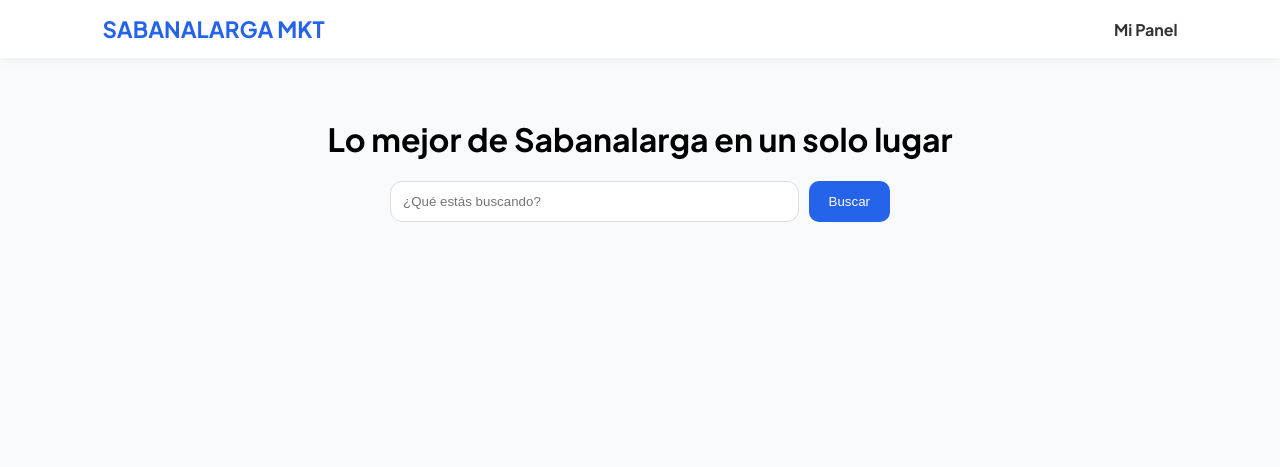
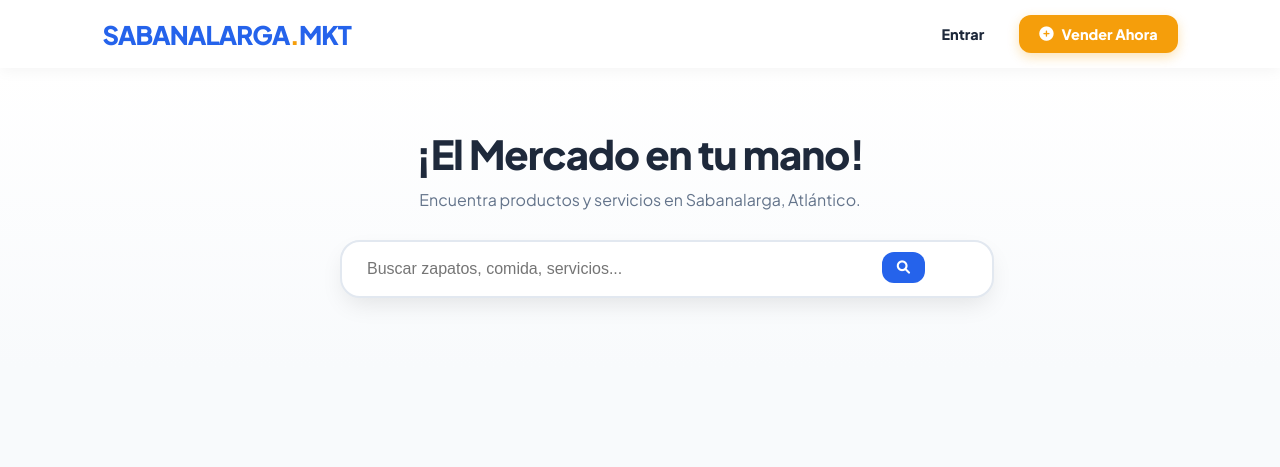
Before and after one commit to gleiderr99-boop/nuevo-proyecto, a Flask app: page / in a window 1280 px wide. Shown: the top 467 px of the page. Run offline with Flask 3, Linux system fonts and the light colour scheme.

Commit message:
Update index.html

```diff
--- a/templates/index.html
+++ b/templates/index.html
@@ -3,49 +3,236 @@
 <head>
     <meta charset="UTF-8">
     <meta name="viewport" content="width=device-width, initial-scale=1.0">
-    <title>Sabanalarga Market</title>
-    <link href="https://fonts.googleapis.com/css2?family=Plus+Jakarta+Sans:wght@400;700&display=swap" rel="stylesheet">
+    <title>Sabanalarga Market | La mejor vitrina</title>
+    <link href="https://fonts.googleapis.com/css2?family=Plus+Jakarta+Sans:wght@400;600;800&display=swap" rel="stylesheet">
     <link rel="stylesheet" href="https://cdnjs.cloudflare.com/ajax/libs/font-awesome/6.0.0/css/all.min.css">
+
     <style>
-        :root { --primary: #2563eb; --bg: #f8fafc; }
-        body { font-family: 'Plus Jakarta Sans', sans-serif; background: var(--bg); margin: 0; }
-        nav { background: white; padding: 15px 8%; display: flex; justify-content: space-between; align-items: center; box-shadow: 0 2px 10px rgba(0,0,0,0.05); }
-        .hero { text-align: center; padding: 40px 20px; }
-        .search-box { max-width: 500px; margin: 20px auto; display: flex; gap: 10px; }
-        .search-box input { flex: 1; padding: 12px; border-radius: 12px; border: 1px solid #ddd; }
-        .grid { display: grid; grid-template-columns: repeat(auto-fill, minmax(280px, 1fr)); gap: 25px; padding: 20px 8%; }
-        .card { background: white; border-radius: 20px; overflow: hidden; box-shadow: 0 4px 15px rgba(0,0,0,0.05); transition: 0.3s; }
-        .card:hover { transform: translateY(-5px); }
-        .card img { width: 100%; height: 200px; object-fit: cover; }
-        .content { padding: 15px; }
-        .btn-chat { background: var(--primary); color: white; text-decoration: none; display: block; text-align: center; padding: 10px; border-radius: 10px; margin-top: 10px; }
+        :root {
+            --primary: #2563eb;
+            --primary-hover: #1d4ed8;
+            --accent: #f59e0b;
+            --bg: #f8fafc;
+            --text-main: #1e293b;
+            --white: #ffffff;
+            --shadow: 0 10px 25px -5px rgba(0, 0, 0, 0.1);
+        }
+
+        body {
+            font-family: 'Plus Jakarta Sans', sans-serif;
+            background-color: var(--bg);
+            margin: 0;
+            color: var(--text-main);
+        }
+
+        /* Navbar Pro con Botones */
+        nav {
+            background: rgba(255, 255, 255, 0.95);
+            backdrop-filter: blur(10px);
+            padding: 15px 8%;
+            display: flex;
+            justify-content: space-between;
+            align-items: center;
+            position: sticky;
+            top: 0;
+            z-index: 1000;
+            box-shadow: 0 2px 15px rgba(0,0,0,0.05);
+        }
+
+        .logo {
+            font-size: 1.6rem;
+            font-weight: 800;
+            color: var(--primary);
+            text-decoration: none;
+            letter-spacing: -1px;
+        }
+
+        .nav-buttons {
+            display: flex;
+            gap: 15px;
+            align-items: center;
+        }
+
+        .btn-nav {
+            text-decoration: none;
+            font-weight: 700;
+            font-size: 0.9rem;
+            padding: 10px 20px;
+            border-radius: 12px;
+            transition: 0.3s;
+            display: flex;
+            align-items: center;
+            gap: 8px;
+        }
+
+        .btn-login {
+            color: var(--text-main);
+        }
+
+        .btn-sell {
+            background: var(--accent);
+            color: white !important;
+            box-shadow: 0 4px 12px rgba(245, 158, 11, 0.3);
+        }
+
+        .btn-messages {
+            background: var(--primary);
+            color: white !important;
+        }
+
+        .btn-nav:hover {
+            transform: translateY(-2px);
+            opacity: 0.9;
+        }
+
+        /* Hero & Search */
+        .hero {
+            padding: 60px 8% 40px;
+            text-align: center;
+            background: linear-gradient(180deg, #ffffff 0%, #f8fafc 100%);
+        }
+
+        .search-container {
+            max-width: 600px;
+            margin: 30px auto;
+            position: relative;
+        }
+
+        .search-container input {
+            width: 100%;
+            padding: 18px 25px;
+            border-radius: 20px;
+            border: 2px solid #e2e8f0;
+            font-size: 1rem;
+            outline: none;
+            box-shadow: var(--shadow);
+            transition: 0.3s;
+        }
+
+        .search-container input:focus { border-color: var(--primary); }
+
+        /* Grid de Productos */
+        .products-grid {
+            padding: 20px 8% 80px;
+            display: grid;
+            grid-template-columns: repeat(auto-fill, minmax(280px, 1fr));
+            gap: 30px;
+        }
+
+        .product-card {
+            background: var(--white);
+            border-radius: 25px;
+            overflow: hidden;
+            box-shadow: var(--shadow);
+            transition: 0.4s;
+            border: 1px solid #f1f5f9;
+        }
+
+        .product-card:hover { transform: translateY(-10px); }
+
+        .img-container {
+            height: 220px;
+            position: relative;
+        }
+
+        .img-container img {
+            width: 100%;
+            height: 100%;
+            object-fit: cover;
+        }
+
+        .badge-cat {
+            position: absolute;
+            top: 15px;
+            left: 15px;
+            background: rgba(255,255,255,0.9);
+            padding: 4px 12px;
+            border-radius: 8px;
+            font-size: 0.7rem;
+            font-weight: 800;
+            color: var(--primary);
+        }
+
+        .p-info { padding: 20px; }
+        .p-price { font-size: 1.5rem; font-weight: 800; color: var(--primary); margin: 10px 0; }
+
+        .btn-contact {
+            background: #f1f5f9;
+            color: var(--text-main);
+            text-decoration: none;
+            display: flex;
+            align-items: center;
+            justify-content: center;
+            gap: 8px;
+            padding: 12px;
+            border-radius: 12px;
+            font-weight: 700;
+            transition: 0.3s;
+        }
+
+        .btn-contact:hover { background: var(--primary); color: white; }
+
     </style>
 </head>
 <body>
+
     <nav>
-        <a href="/" style="font-weight: 800; color: var(--primary); text-decoration: none; font-size: 1.4rem;">SABANALARGA MKT</a>
-        <a href="/gleider_admin" style="text-decoration: none; color: #333; font-weight: 600;">Mi Panel</a>
+        <a href="/" class="logo">SABANALARGA<span style="color:var(--accent)">.</span>MKT</a>
+
+        <div class="nav-buttons">
+            {% if session.get('user_id') %}
+                <a href="/gleider_admin" class="btn-nav btn-messages">
+                    <i class="fas fa-comment-dots"></i> Mis Mensajes
+                </a>
+                <a href="/logout" class="btn-login" title="Cerrar Sesión">
+                    <i class="fas fa-power-off" style="color:#ef4444"></i>
+                </a>
+            {% else %}
+                <a href="/login" class="btn-nav btn-login">Entrar</a>
+                <a href="/registro" class="btn-nav btn-sell">
+                    <i class="fas fa-plus-circle"></i> Vender Ahora
+                </a>
+            {% endif %}
+        </div>
     </nav>
-    <div class="hero">
-        <h1>Lo mejor de Sabanalarga en un solo lugar</h1>
-        <form action="/" class="search-box">
-            <input type="text" name="q" placeholder="¿Qué estás buscando?">
-            <button type="submit" style="background: var(--primary); color: white; border: none; padding: 10px 20px; border-radius: 10px;">Buscar</button>
+
+    <header class="hero">
+        <h1 style="font-size: 2.5rem; margin: 0; letter-spacing: -1px;">¡El Mercado en tu mano!</h1>
+        <p style="color: #64748b; margin-top: 10px;">Encuentra productos y servicios en Sabanalarga, Atlántico.</p>
+
+        <form action="/" method="GET" class="search-container">
+            <input type="text" name="q" placeholder="Buscar zapatos, comida, servicios..." autocomplete="off">
+            <button type="submit" style="position:absolute; right:15px; top:12px; background:var(--primary); color:white; border:none; padding:8px 15px; border-radius:12px; cursor:pointer;">
+                <i class="fas fa-search"></i>
+            </button>
         </form>
-    </div>
-    <div class="grid">
+    </header>
+
+    <main class="products-grid">
         {% for p in productos %}
-        <div class="card">
-            <img src="{{ url_for('static', filename='uploads/' + p.imagen) }}">
-            <div class="content">
-                <h3 style="margin: 0;">{{ p.nombre }}</h3>
-                <p style="color: var(--primary); font-weight: 800; font-size: 1.2rem;">${{ "{:,.0f}".format(p.precio) }}</p>
-                <p style="font-size: 0.8rem; color: #666;">Por: {{ p.vendedor.nombre }}</p>
-                <a href="/chat/{{ p.user_id }}" class="btn-chat">Contactar</a>
-                <a href="/perfil/{{ p.user_id }}" style="display: block; text-align: center; margin-top: 5px; font-size: 0.8rem; color: #666;">Ver Perfil</a>
+        <div class="product-card">
+            <div class="img-container">
+                <span class="badge-cat">{{ p.categoria }}</span>
+                <img src="{{ url_for('static', filename='uploads/' + p.imagen) }}">
+            </div>
+            <div class="p-info">
+                <h3 style="margin:0; font-size: 1.1rem;">{{ p.nombre }}</h3>
+                <div class="p-price">${{ "{:,.0f}".format(p.precio) }}</div>
+
+                <div style="display: flex; align-items: center; gap: 8px; margin-bottom: 15px;">
+                    <i class="fas fa-store" style="font-size: 0.8rem; color: #94a3b8;"></i>
+                    <a href="/perfil/{{ p.user_id }}" style="font-size: 0.85rem; color: #64748b; text-decoration: none; font-weight: 600;">
+                        {{ p.vendedor.nombre }}
+                    </a>
+                </div>
+
+                <a href="/chat/{{ p.user_id }}" class="btn-contact">
+                    <i class="fab fa-whatsapp"></i> Preguntar
+                </a>
             </div>
         </div>
         {% endfor %}
-    </div>
+    </main>
+
 </body>
 </html>
```
